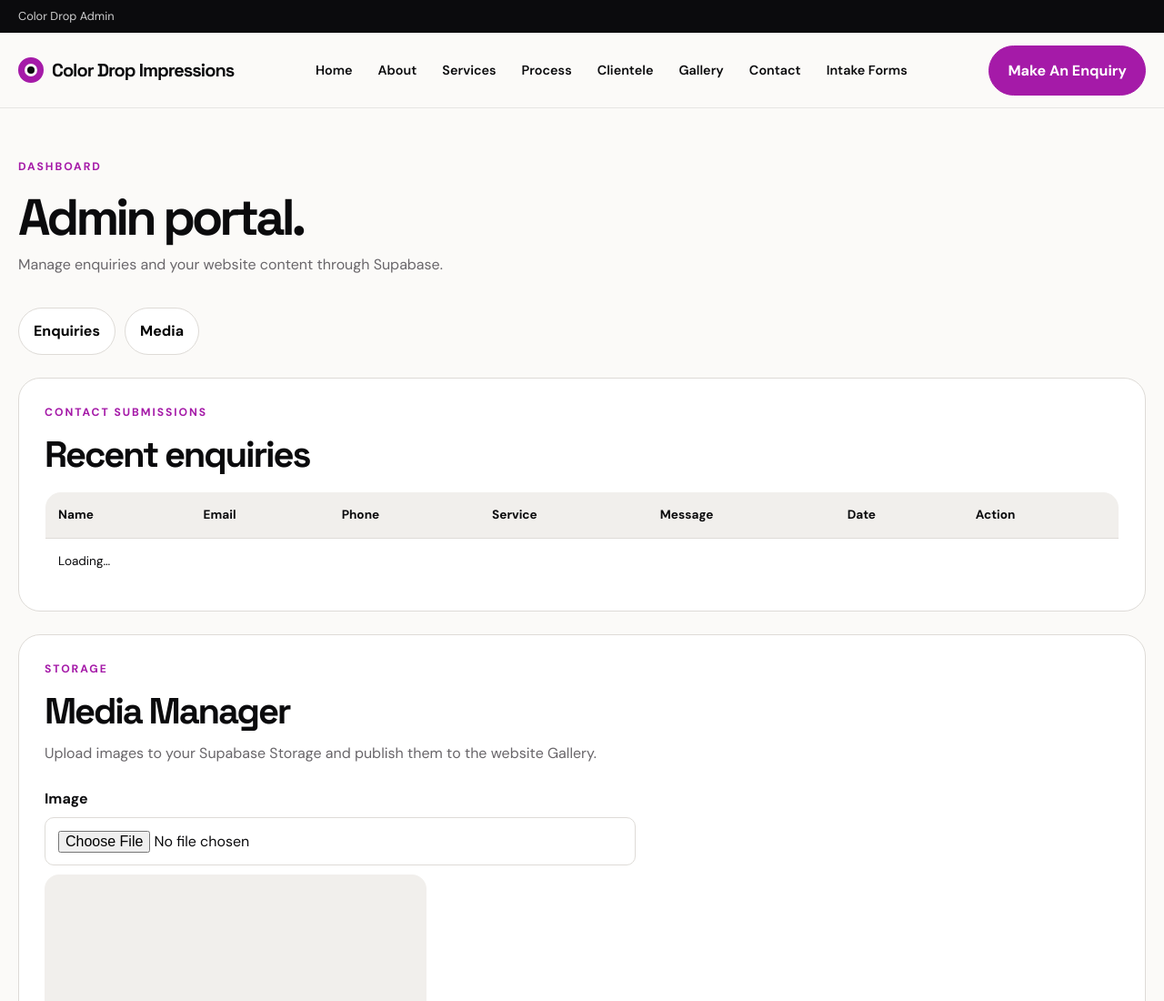
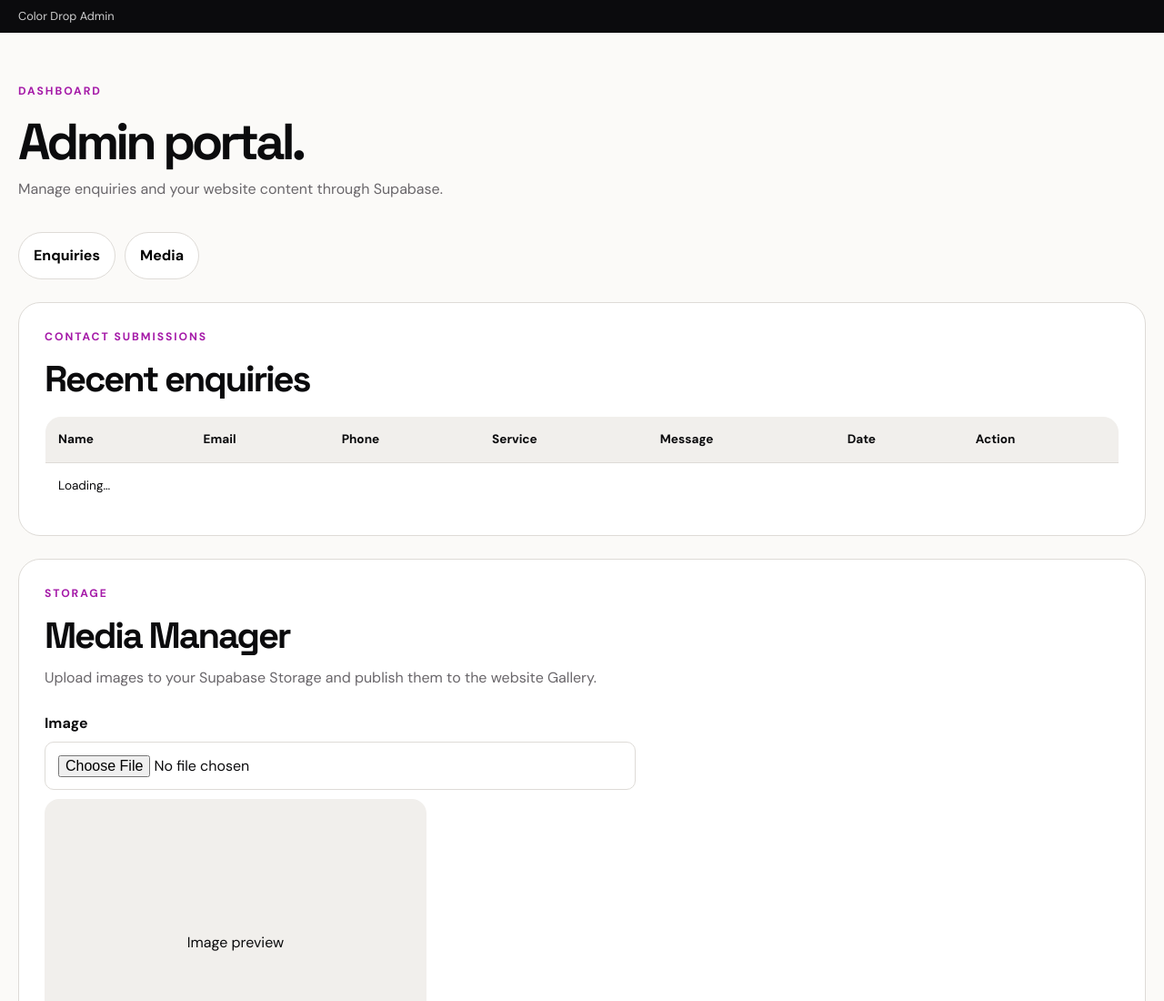
Before and after one commit to joemends/Colourdrop, a plain HTML site: page admin.html in a window 1280 px wide. Shown: the top 1100 px of the page at 91% size. Drawn offline with nearby package versions, Linux system fonts and the light colour scheme.

Commit message:
Update admin.html

```diff
--- a/admin.html
+++ b/admin.html
@@ -182,49 +182,6 @@
     </span>
    </div>
   </div>
-  <header class="nav">
-   <div class="container nav-inner">
-    <a class="logo" href="index.html">
-     <span class="logo-mark">
-     </span>
-     Color Drop Impressions
-    </a>
-    <button aria-label="Open menu" class="menu">
-     ☰
-    </button>
-    <nav class="nav-links">
-     <a href="index.html">
-      Home
-     </a>
-     <a href="about.html">
-      About
-     </a>
-     <a href="services.html">
-      Services
-     </a>
-     <a href="publishing.html">
-      Process
-     </a>
-     <a href="clientele.html">
-      Clientele
-     </a>
-     <a href="gallery.html">
-      Gallery
-     </a>
-     <a href="contact.html">
-      Contact
-     </a>
-     <a href="intake-forms.html">
-      Intake Forms
-     </a>
-    </nav>
-    <div class="nav-cta">
-     <a class="btn primary" href="contact.html">
-      Make An Enquiry
-     </a>
-    </div>
-   </div>
-  </header>
   <main class="admin-shell">
    <div class="container">
     <div class="admin-top">
```
